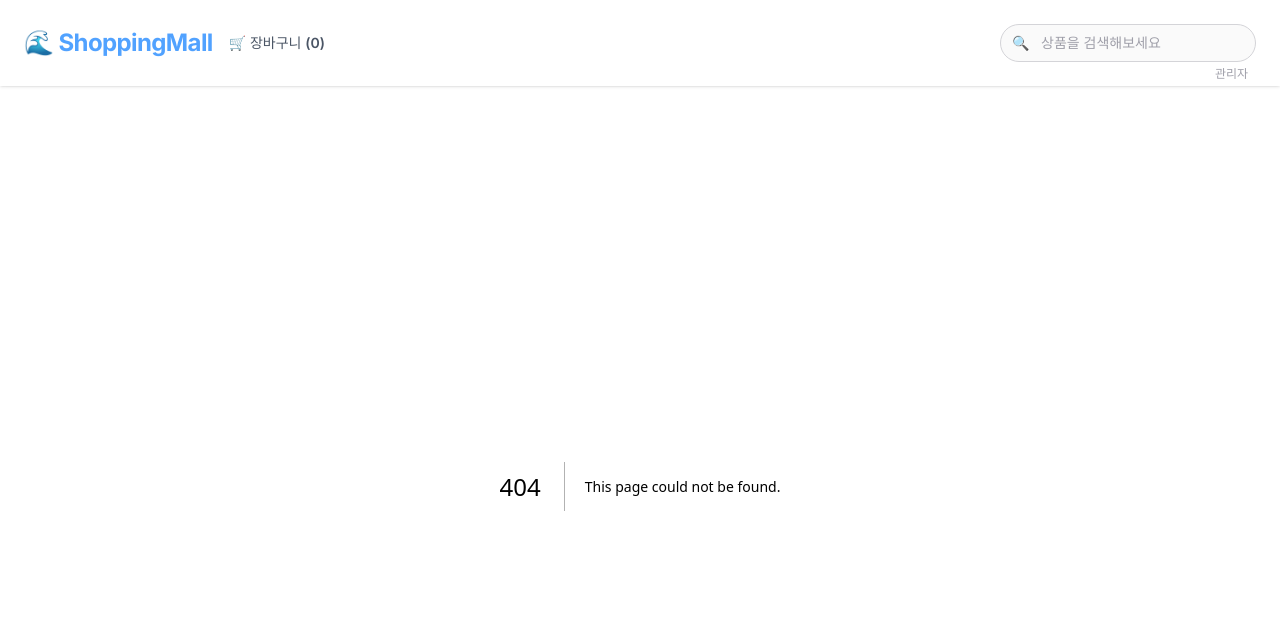
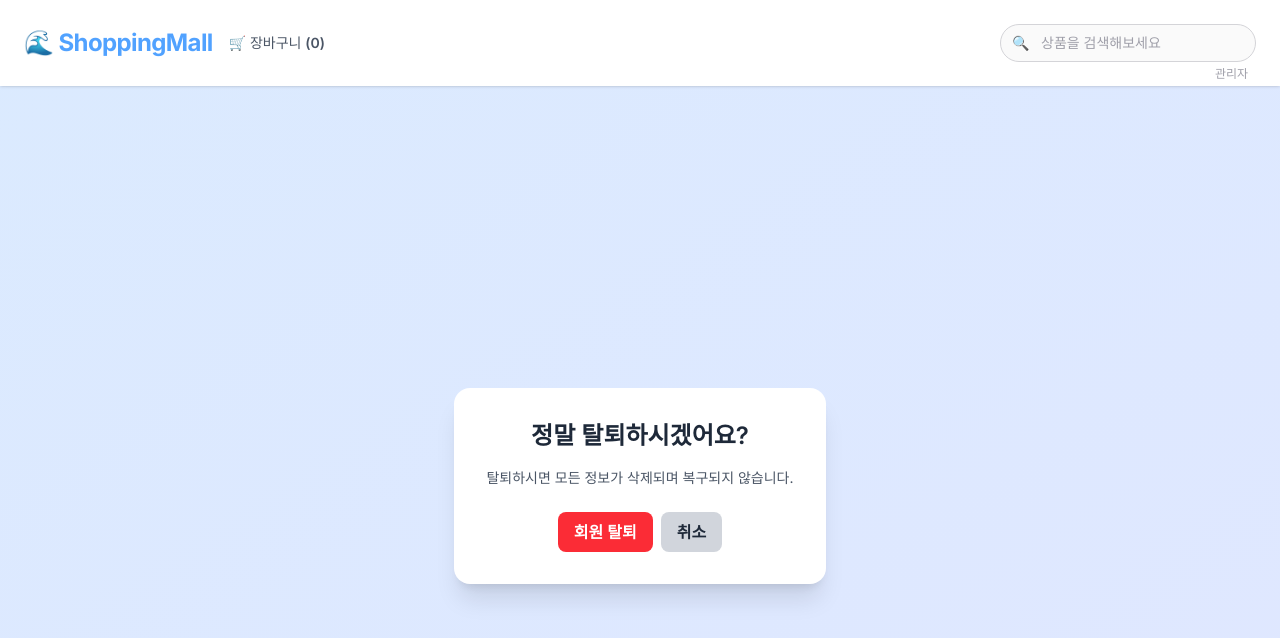
Before and after one commit to LBOMI/myShopping, a Next.js app: page /delete in a window 1280 px wide. Before the commit this address had no page. Shown: the top 638 px of the page. Built offline with nearby package versions, Linux system fonts and the light colour scheme.

Commit message:
탈퇴 기능

```diff
--- /dev/null
+++ b/src/app/(auth)/delete/page.tsx
@@ -0,0 +1,106 @@
+"use client";
+
+import { useState } from "react";
+import { EmailAuthProvider, reauthenticateWithCredential, getAuth, deleteUser, signOut } from "firebase/auth";
+import { useRouter } from "next/navigation";
+import { getFirestore, doc, deleteDoc } from "firebase/firestore"; // Firebase Firestore 가져오기
+
+export default function DeleteAccount() {
+  const [loading, setLoading] = useState(false);
+  const [error, setError] = useState<string | null>(null);
+  const router = useRouter();
+
+  //회원 인증
+  const [email, setEmail] = useState("");
+  const [password, setPassword] = useState("");
+  const [needsReauth, setNeedsReauth] = useState(false);
+
+  //회원 탈퇴 버튼
+  const [buttonText, setButtonText] = useState("회원 탈퇴");
+
+  const handleDelete = async () => {
+    const auth = getAuth();
+    const user = auth.currentUser;
+    const db = getFirestore();
+
+    if (!user) {
+      setError("사용자 정보가 없습니다.");
+      return;
+    }
+
+    setLoading(true);
+
+    try {
+      if (needsReauth) {
+        const credential = EmailAuthProvider.credential(email, password);
+        await reauthenticateWithCredential(user, credential);
+      }
+
+      await deleteDoc(doc(db, "users", user.uid));
+
+      await deleteUser(user);
+      await signOut(auth); //로그아웃
+      alert("탈퇴가 완료되었습니다.");
+      router.push("/");
+    } catch (err: any) {
+      if (err.code === "auth/requires-recent-login") {
+        setNeedsReauth(true); //재인증 입력 UI 표시
+        setError("보안을 위해 다시 로그인해주세요.");
+      } else {
+        setError("탈퇴 중 오류가 발생했습니다.");
+      }
+    }
+    setLoading(false);
+  };
+
+  const handleCancel = () => {
+    router.back();
+  };
+
+  return (
+    <div className="min-h-screen flex items-center justify-center bg-gradient-to-br from-blue-100 to-indigo-100 px-4">
+      <div className="bg-white bg-opacity-70 p-8 rounded-2xl shadow-xl max-w-md text-center">
+        <h1 className="text-2xl font-semibold mb-4 text-gray-800">정말 탈퇴하시겠어요?</h1>
+        <p className="mb-6 text-sm text-gray-600">
+          탈퇴하시면 모든 정보가 삭제되며 복구되지 않습니다.
+        </p>
+        {error && <p className="text-red-600 mb-4">{error}</p>}
+
+        {needsReauth && (
+            <div className="mt-4">
+                <input
+                type="email"
+                placeholder="이메일"
+                value={email}
+                onChange={(e) => setEmail(e.target.value)}
+                className="w-full p-2 rounded-xl border border-gray-300 mb-4 focus:outline-none focus:ring-2 focus:ring-blue-300 placeholder-gray-400"
+                />
+                <input
+                type="password"
+                placeholder="비밀번호"
+                value={password}
+                onChange={(e) => setPassword(e.target.value)}
+                className="w-full p-2 rounded-xl border border-gray-300 mb-4 focus:outline-none focus:ring-2 focus:ring-blue-300 placeholder-gray-400"
+                />
+            </div>
+        )}
+
+        <button
+          onClick={handleDelete}
+          disabled={loading}
+          className="bg-red-500 hover:bg-red-600 text-white font-semibold py-2 px-4 rounded-lg transition"
+        >
+          {loading ? "탈퇴 중..." : buttonText}
+        </button>
+
+        <button
+          onClick={handleCancel}
+          disabled={loading}
+          className="bg-gray-300 hover:bg-gray-400 text-gray-800 font-semibold ml-2 py-2 px-4 rounded-lg transition"
+        >
+         취소
+        </button>
+      </div>
+    </div>
+  );
+}
--- a/src/app/mypage/page.tsx
+++ b/src/app/mypage/page.tsx
@@ -1,4 +1,5 @@
 'use client';
+import Link from 'next/link';
 import { useSession } from 'next-auth/react';
 import { useRouter } from 'next/navigation';
 import { useEffect, useState } from 'react';
@@ -38,6 +39,7 @@ export default function MyPage() {
 
     if (status === 'loading') return <p>로딩 중...</p>;
 
+
     return (
         <div className="flex min-h-screen bg-white text-zinc-800">
       {/* 왼쪽 메뉴 */}
@@ -59,7 +61,12 @@ export default function MyPage() {
             <li>프로필 관리</li>
             <li>주소록</li>
             <li>결제 정보</li>
-            {/* <li>정산 계좌</li> */}
+            <Link
+              href="/delete"
+              >
+               <li>회원 탈퇴</li>
+              </Link>
+
             {/* <li>영수증 정보</li> */}
           </ul>
         </div>
@@ -75,16 +82,16 @@ export default function MyPage() {
           </div>
           <div className="space-x-2 text-sm text-zinc-600">
             <button className="border rounded px-3 py-1">프로필 관리</button>
-            <button className="border rounded px-3 py-1">내 스타일</button>
+            {/* <button className="border rounded px-3 py-1">내 스타일</button> */}
           </div>
         </section>
 
         {/* 판매/쿠폰/친구초대 등 요약 영역 */}
         <section className="grid grid-cols-4 gap-4 text-center text-sm">
-          <SummaryBox title="판매자 등급" value="S" />
+          <SummaryBox title="등급" value="S" />
           <SummaryBox title="포인트" value="0P" />
-          <SummaryBox title="쿠폰" value="19개" />
-          <SummaryBox title="친구 초대" value="혜택 확인" />
+          <SummaryBox title="쿠폰" value="10개" />
+          <SummaryBox title="내 후기" value="0개" />
         </section>
 
         {/* 구매 내역 */}
```
